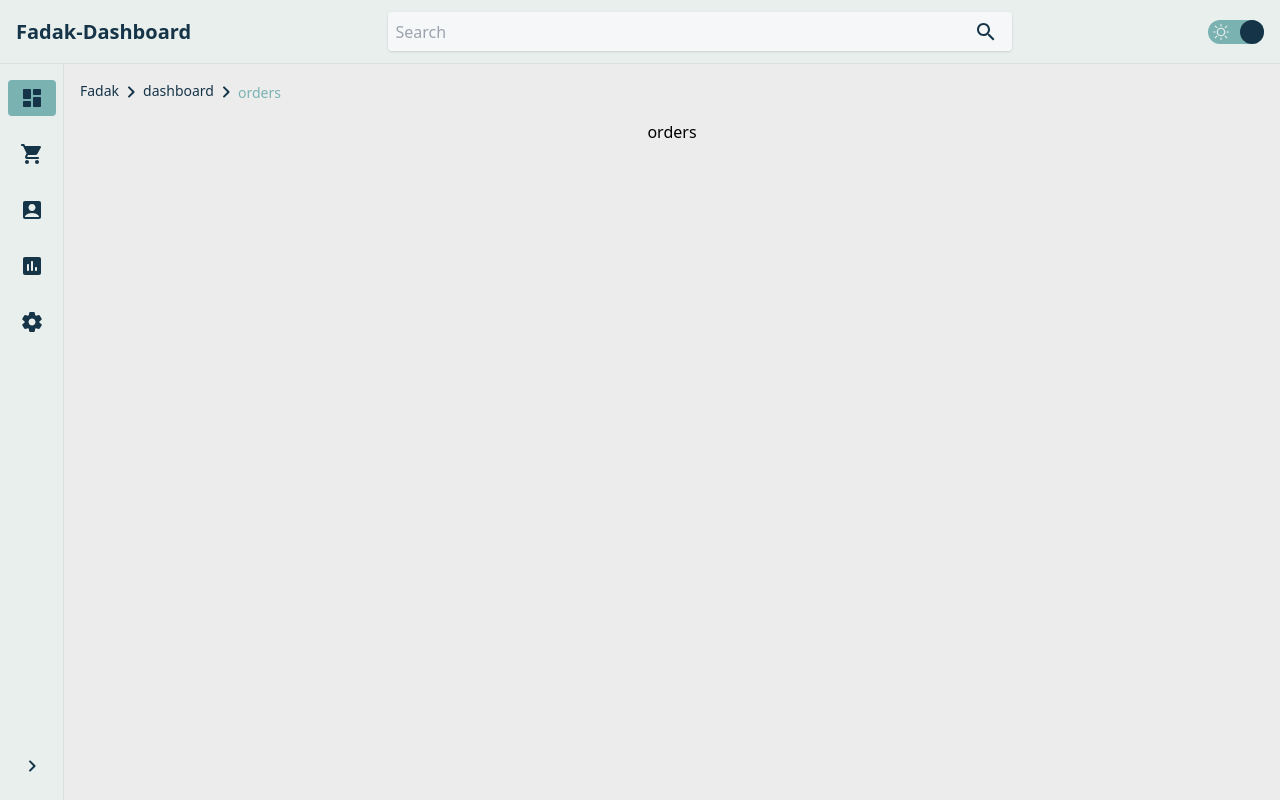
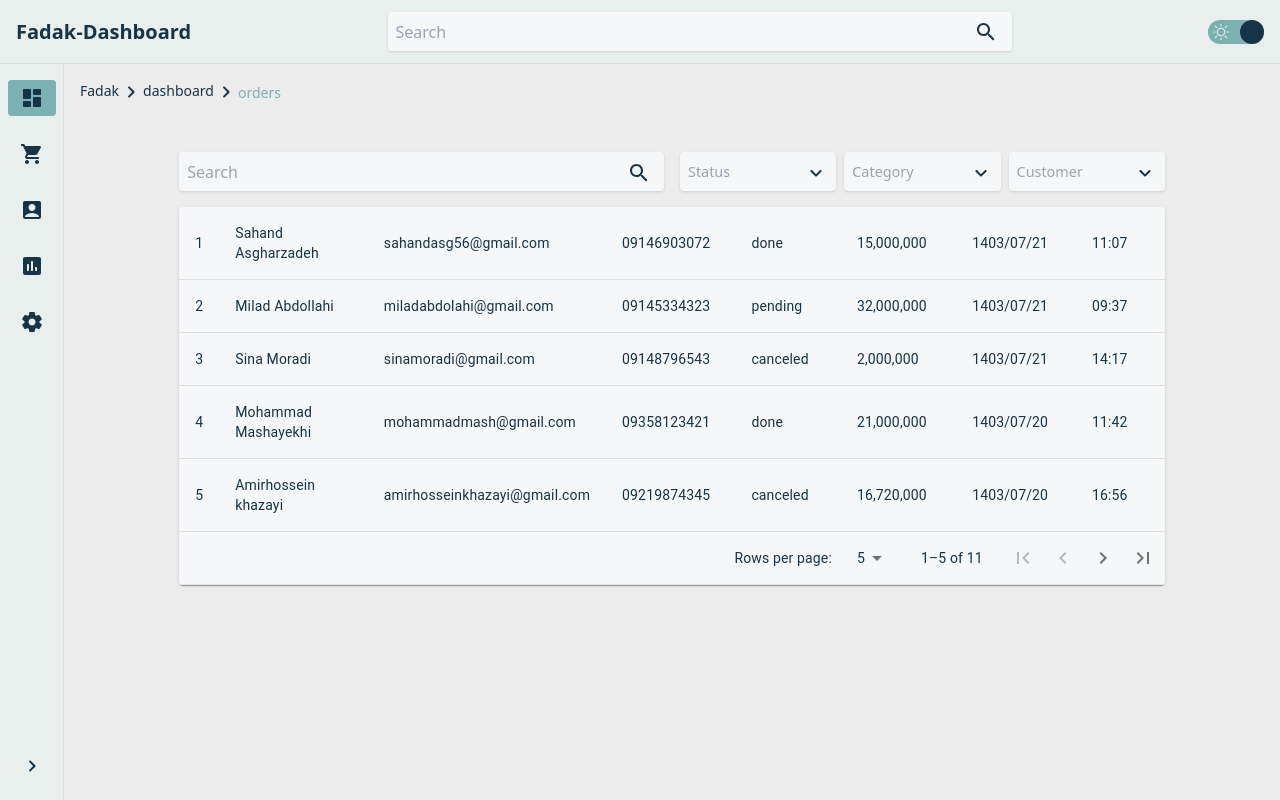
Before and after one commit to sahandasg/Fadak-Dashboard, a React (Create React App) app: page /dashboard/orders in a window 1280 px wide. Built offline with nearby package versions, Linux system fonts and the light colour scheme.

Commit message:
develop Orders.jsx #15

```diff
--- a/src/app/components/Body/Dashboard/Orders.jsx
+++ b/src/app/components/Body/Dashboard/Orders.jsx
@@ -1,8 +1,26 @@
 import React from 'react';
+import SearchBar from "../../SearchBar";
+import DataTable from "../../DataTable/DataTable";
+import SelectBox from "../../SelectBox";
 
+const status = ['done', 'pending', 'canceled']
+const category = ['cat1', 'cat2', 'cat3']
+const customer = ['person1', 'person2', 'person3', 'person4', 'person5', 'person6', 'person7', 'person8', 'person9'];
 function Orders(props) {
     return (
-        <div>orders</div>
+        <div className="flex flex-wrap gap-4 justify-center mt-8 px-6 xl:w-[85%] w-full text-secondary">
+            <div className="flex w-full sm:flex-nowrap flex-wrap gap-4">
+                <div className="flex flex-col sm:w-[50%] w-full">
+                    <SearchBar/>
+                </div>
+                <div className="flex justify-between gap-2 sm:w-[50%] w-full h-[37px]">
+                    <div className="w-[33%] mt-auto"><SelectBox placeHolder={"Status"} data={status}/></div>
+                    <div className="w-[33%] mt-auto"><SelectBox placeHolder={"Category"} data={category}/></div>
+                    <div className="w-[33%] mt-auto"><SelectBox placeHolder={"Customer"} data={customer}/></div>
+                </div>
+            </div>
+            <DataTable/>
+        </div>
     );
 }
 
```
